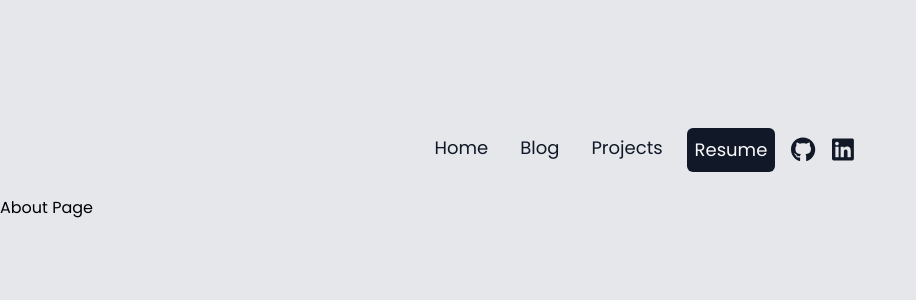
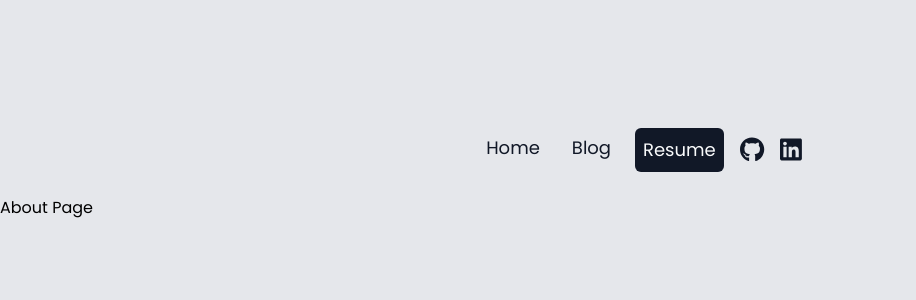
Before and after one commit to ABStein/official-blog, a Next.js app: page /about in a window 1280 px wide. Shown: the top 300 px of the page, without its empty margins (0-916 px from the left). Built offline with nearby package versions, Linux system fonts and the light colour scheme.

Commit message:
also remove projects until its finished

```diff
--- a/app/(pages)/projects/page.js
+++ /dev/null
@@ -1,9 +0,0 @@
-export default function Projects() {
-    return (
-        <section className='lg:pt-12 pt-8 pb-40'>
-            <div className='responsive-content-width'>
-                <h1>Projects</h1>
-            </div>
-        </section>
-    );
-}
--- a/app/components/Navbar/index.js
+++ b/app/components/Navbar/index.js
@@ -29,11 +29,7 @@ const links = [
     {
         href: '/blog',
         label: 'Blog',
-    },
-    {
-        href: '/projects',
-        label: 'Projects',
-    },
+    }
 ]
 
 
```
